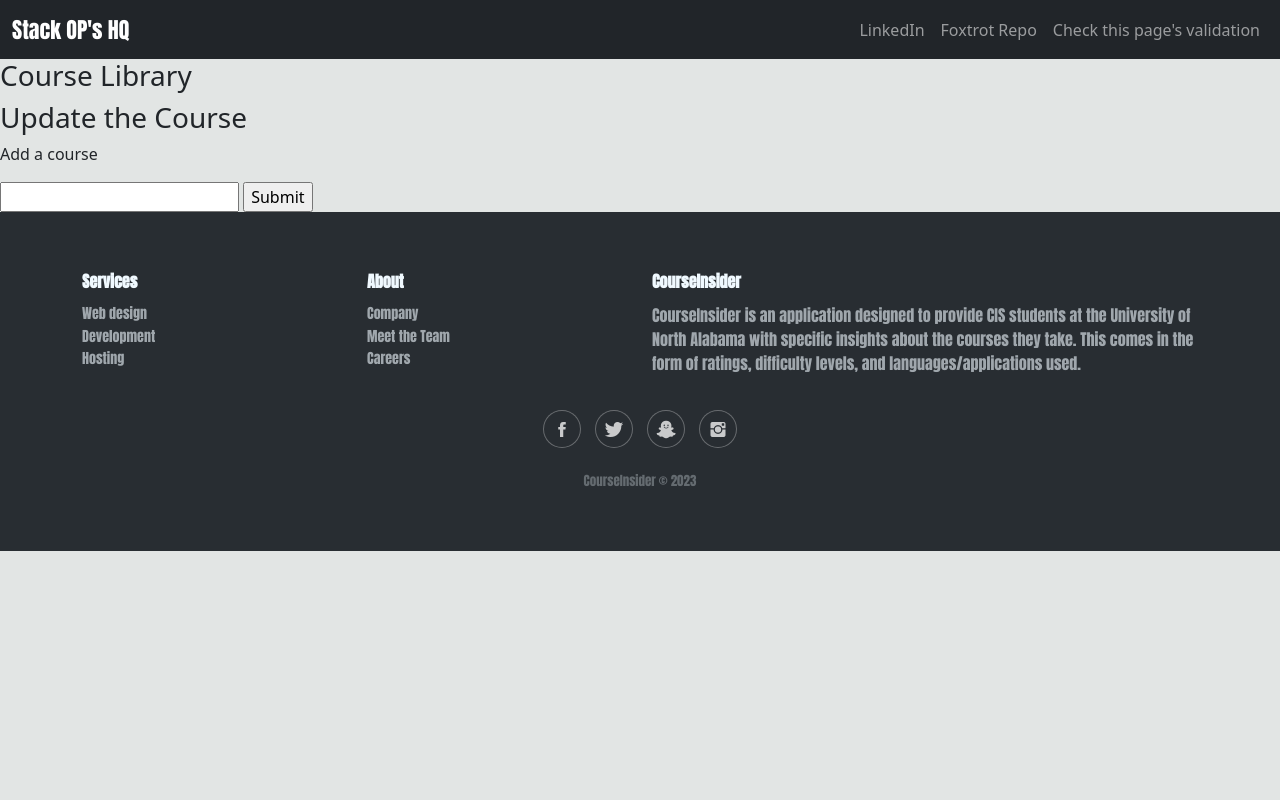
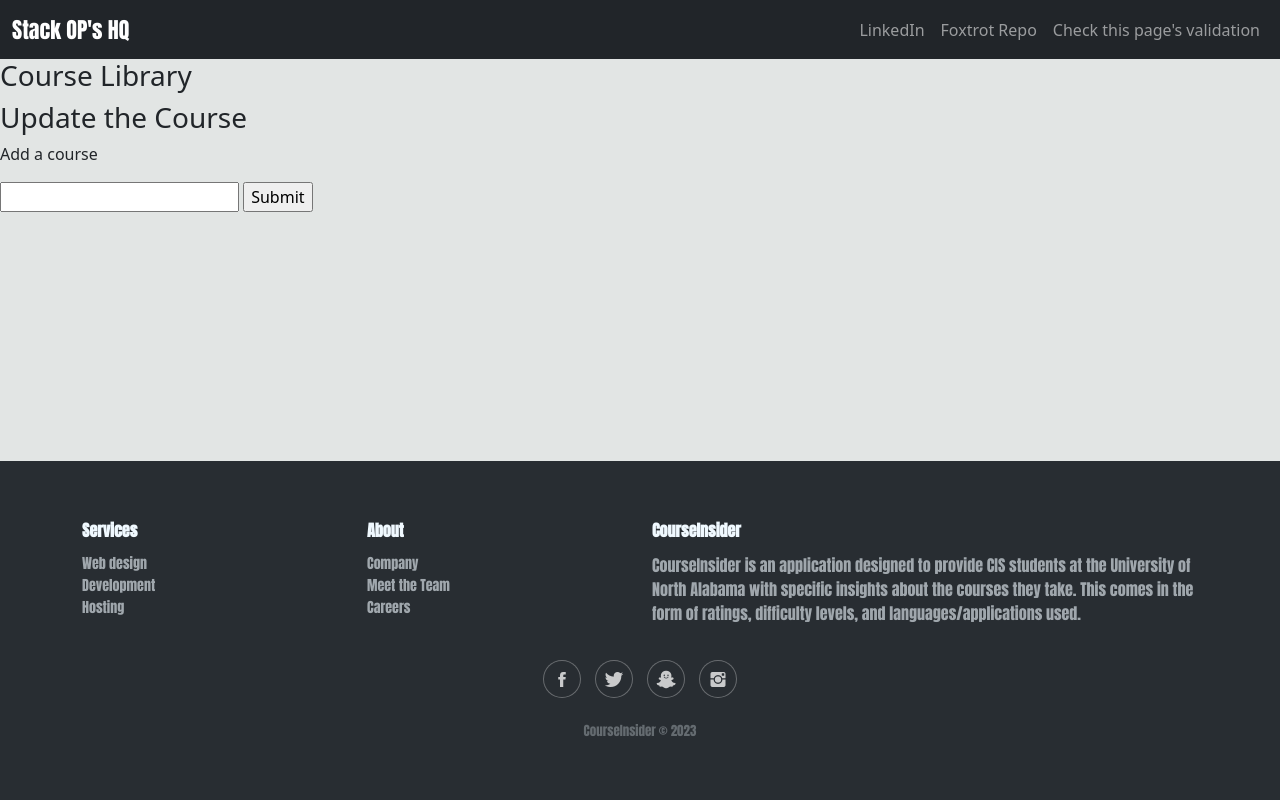
Before and after one commit to HubbbaBubbba/StackOps, a Node server app: page / in a window 1280 px wide. Run offline with Node 20, Linux system fonts and the light colour scheme; data that the repository does not hold is empty; some libraries are stand-ins or nearby versions.

Commit message:
nothing new - just testing

```diff
--- a/public/styles/index.css
+++ b/public/styles/index.css
@@ -9,7 +9,7 @@ body{
 
  .footer-dark{
     position: absolute;
-    /* bottom: 0; */
+    bottom: 0;
     width: 100%;
     font-family: 'Anton';
     font-weight: 100;
```
